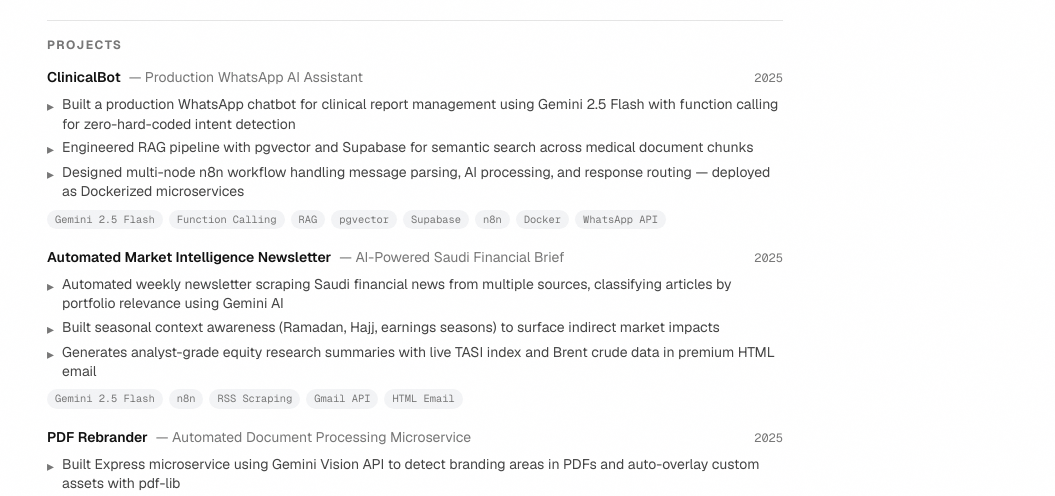
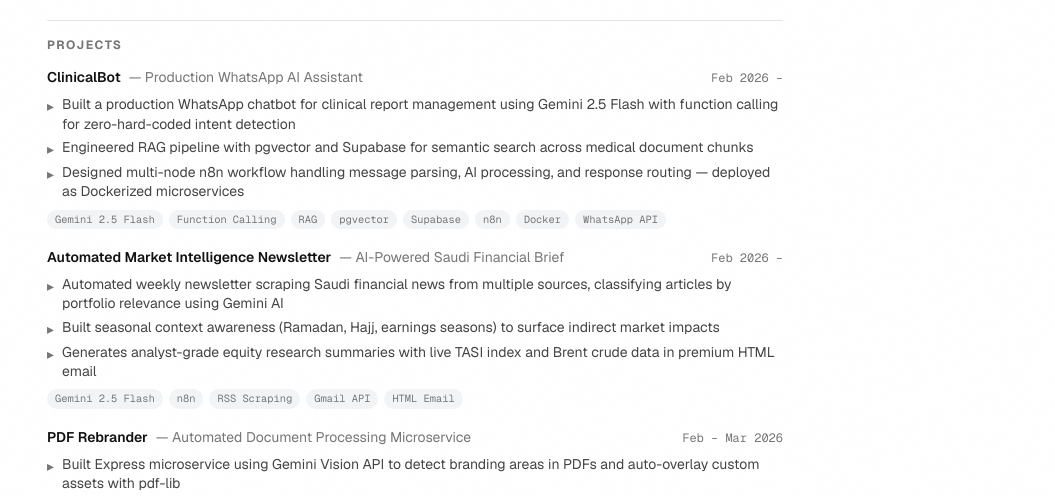
Before and after one commit to majidmoe/resume-site, a Next.js app: page /cv in a window 1280 px wide. Shown: the part 224-720 px from the top of the page, without its empty margins (225-1280 px from the left). Built offline with nearby package versions, Linux system fonts and the light colour scheme.

Commit message:
Fix project dates to actual start dates
- ClinicalBot: Feb 2026 – (ongoing)
- Newsletter: Feb 2026 – (ongoing)
- PDF Rebrander: Feb – Mar 2026

```diff
--- a/app/cv/page.tsx
+++ b/app/cv/page.tsx
@@ -52,7 +52,7 @@
             <Project
               name="ClinicalBot"
               subtitle="Production WhatsApp AI Assistant"
-              date="2025"
+              date="Feb 2026 –"
               bullets={[
                 "Built a production WhatsApp chatbot for clinical report management using Gemini 2.5 Flash with function calling for zero-hard-coded intent detection",
                 "Engineered RAG pipeline with pgvector and Supabase for semantic search across medical document chunks",
@@ -63,7 +63,7 @@
             <Project
               name="Automated Market Intelligence Newsletter"
               subtitle="AI-Powered Saudi Financial Brief"
-              date="2025"
+              date="Feb 2026 –"
               bullets={[
                 "Automated weekly newsletter scraping Saudi financial news from multiple sources, classifying articles by portfolio relevance using Gemini AI",
                 "Built seasonal context awareness (Ramadan, Hajj, earnings seasons) to surface indirect market impacts",
@@ -74,7 +74,7 @@
             <Project
               name="PDF Rebrander"
               subtitle="Automated Document Processing Microservice"
-              date="2025"
+              date="Feb – Mar 2026"
               bullets={[
                 "Built Express microservice using Gemini Vision API to detect branding areas in PDFs and auto-overlay custom assets with pdf-lib",
                 "Containerized with Docker, integrated into ClinicalBot pipeline for automated clinical report rebranding",
--- a/app/page.tsx
+++ b/app/page.tsx
@@ -353,7 +353,7 @@
                       </div>
                       <p className="text-fg-muted text-sm">WhatsApp AI Assistant</p>
                     </div>
-                    <span className="font-mono text-xs text-fg-dim tracking-wider shrink-0">2025</span>
+                    <span className="font-mono text-xs text-fg-dim tracking-wider shrink-0">Feb 2026 –</span>
                   </div>
                   <div className="space-y-3 text-fg-muted text-sm leading-relaxed mb-8 max-w-3xl">
                     <p>
@@ -384,7 +384,7 @@
                       </h3>
                       <p className="text-fg-muted text-sm">AI-Powered Financial Brief</p>
                     </div>
-                    <span className="font-mono text-xs text-fg-dim tracking-wider shrink-0">2025</span>
+                    <span className="font-mono text-xs text-fg-dim tracking-wider shrink-0">Feb 2026 –</span>
                   </div>
                   <div className="space-y-3 text-fg-muted text-sm leading-relaxed mb-8 max-w-3xl">
                     <p>
@@ -414,7 +414,7 @@
                       <h3 className="text-xl sm:text-2xl font-bold tracking-[-0.02em] mb-1">PDF Rebrander</h3>
                       <p className="text-fg-muted text-sm">Automated Document Processing</p>
                     </div>
-                    <span className="font-mono text-xs text-fg-dim tracking-wider shrink-0">2025</span>
+                    <span className="font-mono text-xs text-fg-dim tracking-wider shrink-0">Feb – Mar 2026</span>
                   </div>
                   <div className="space-y-3 text-fg-muted text-sm leading-relaxed mb-8 max-w-3xl">
                     <p>
```
